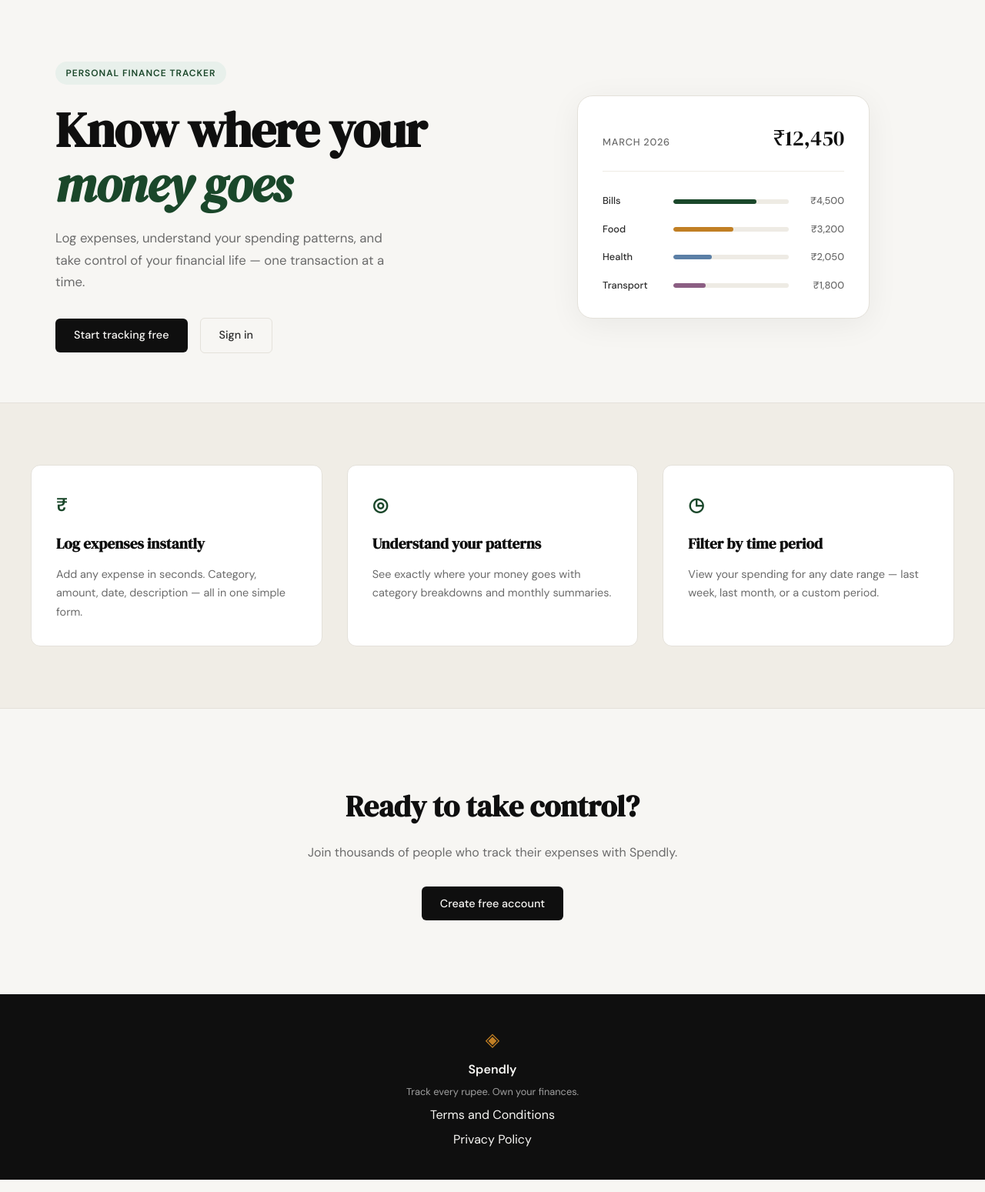
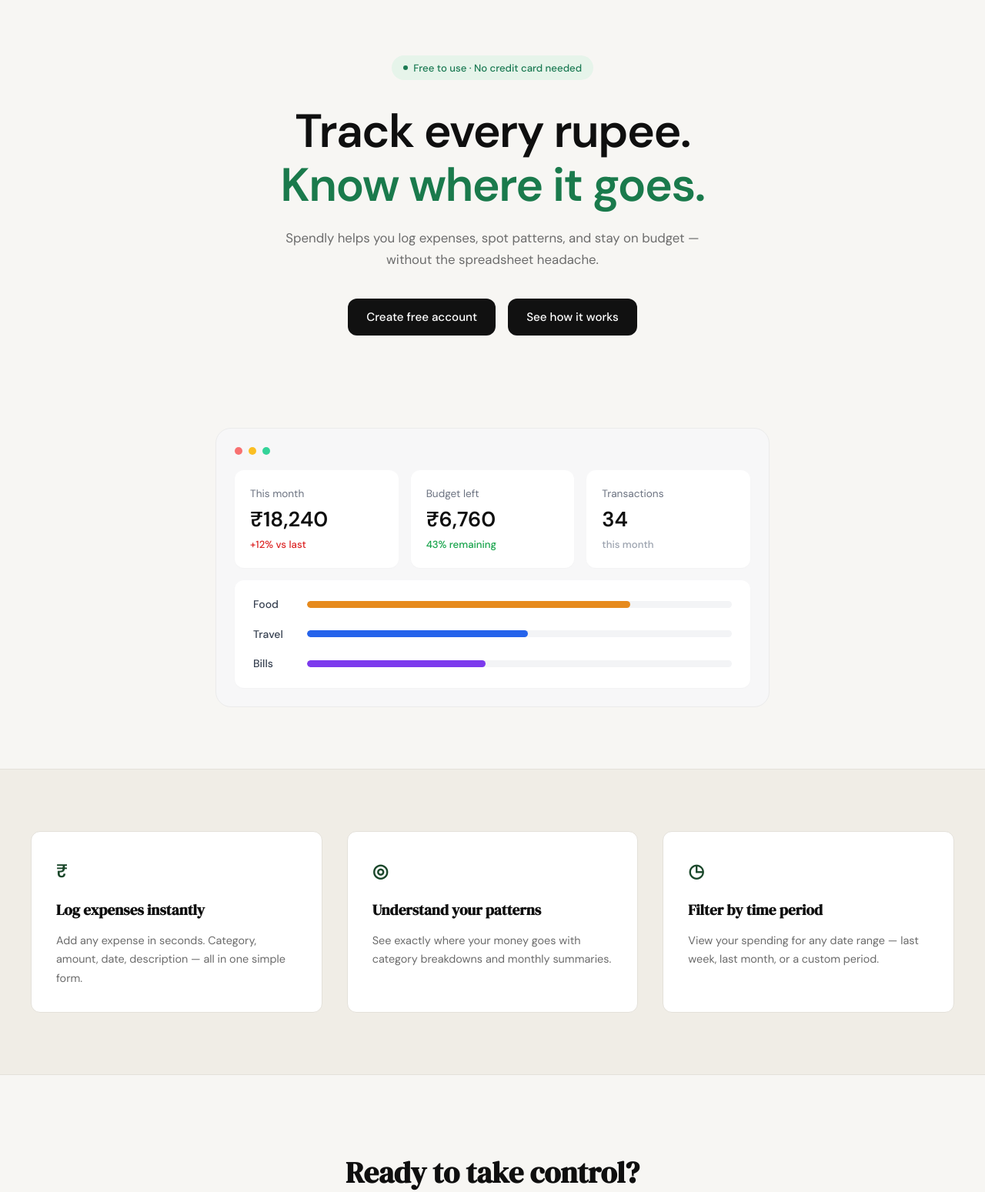
Before and after one commit to Vipin-05/spendly, a Flask app: page / in a window 1280 px wide. Shown: the part 61-1610 px from the top of the page at 77% size. Run offline with Flask 3, Linux system fonts and the light colour scheme.

Commit message:
landing: redesign the hero section to match mockup

```diff
--- /dev/null
+++ b/static/css/landing.css
@@ -0,0 +1,232 @@
+/* ------------------------------------------------------------------ */
+/* Hero Section (Centered Stacked Layout)                             */
+/* ------------------------------------------------------------------ */
+
+.hero {
+    display: flex;
+    flex-direction: column;
+    align-items: center;
+    text-align: center;
+    padding: 4.5rem 1.5rem 5rem;
+    max-width: 900px;
+    margin: 0 auto;
+}
+
+.hero-inner {
+    display: flex;
+    flex-direction: column;
+    align-items: center;
+    max-width: 700px;
+    margin: 0 auto;
+}
+
+.hero-badge {
+    display: inline-flex;
+    align-items: center;
+    gap: 0.45rem;
+    background: #e6f4ea;
+    color: #1b7a53;
+    font-size: 0.825rem;
+    font-weight: 500;
+    text-transform: none;
+    letter-spacing: normal;
+    padding: 0.35rem 0.95rem;
+    border-radius: 999px;
+    margin-bottom: 2rem;
+}
+
+.badge-dot {
+    display: inline-block;
+    width: 6px;
+    height: 6px;
+    background: #1b7a53;
+    border-radius: 50%;
+}
+
+.hero-title {
+    font-family: var(--font-body);
+    font-size: clamp(2.4rem, 5vw, 3.8rem);
+    font-weight: 700;
+    line-height: 1.15;
+    letter-spacing: -0.025em;
+    color: var(--ink);
+    margin-bottom: 1.25rem;
+}
+
+.hero-title .highlight {
+    color: #1a7a4c;
+    font-style: normal;
+}
+
+.hero-subtitle {
+    font-size: 1.05rem;
+    color: var(--ink-muted);
+    line-height: 1.65;
+    max-width: 580px;
+    margin: 0 auto 2.25rem;
+}
+
+.hero-actions {
+    display: flex;
+    gap: 1rem;
+    align-items: center;
+    justify-content: center;
+    margin-bottom: 3.5rem;
+}
+
+.hero-actions .btn-hero {
+    display: inline-flex;
+    align-items: center;
+    justify-content: center;
+    background: #111111;
+    color: #ffffff;
+    padding: 0.75rem 1.5rem;
+    border-radius: 12px;
+    font-weight: 500;
+    font-size: 0.95rem;
+    transition: background 0.2s, transform 0.1s;
+    text-decoration: none;
+}
+
+.hero-actions .btn-hero:hover {
+    background: #2a2a2a;
+    color: #ffffff;
+}
+
+/* ------------------------------------------------------------------ */
+/* Hero Visual / Mockup                                               */
+/* ------------------------------------------------------------------ */
+
+.hero-visual {
+    display: flex !important;
+    justify-content: center;
+    width: 100%;
+}
+
+.app-mockup {
+    background: #f7f7f8;
+    border: 1px solid #ebebeb;
+    border-radius: 20px;
+    padding: 1.5rem;
+    width: 100%;
+    max-width: 720px;
+}
+
+.window-controls {
+    display: flex;
+    align-items: center;
+    gap: 8px;
+    margin-bottom: 1.25rem;
+}
+
+.control-dot {
+    width: 10px;
+    height: 10px;
+    border-radius: 50%;
+    display: inline-block;
+}
+
+.dot-red { background: #f87171; }
+.dot-yellow { background: #fbbf24; }
+.dot-green { background: #34d399; }
+
+.stats-grid {
+    display: grid;
+    grid-template-columns: repeat(3, 1fr);
+    gap: 1rem;
+    margin-bottom: 1rem;
+}
+
+.stat-card {
+    background: #ffffff;
+    border-radius: 12px;
+    padding: 1.25rem;
+    text-align: left;
+    box-shadow: 0 1px 2px rgba(0, 0, 0, 0.02);
+}
+
+.stat-label {
+    font-size: 0.85rem;
+    color: #6b7280;
+    font-weight: 400;
+    margin-bottom: 0.4rem;
+}
+
+.stat-value {
+    font-family: var(--font-body);
+    font-size: 1.7rem;
+    font-weight: 700;
+    color: var(--ink);
+    line-height: 1.2;
+    margin-bottom: 0.35rem;
+}
+
+.stat-sub {
+    font-size: 0.825rem;
+    font-weight: 500;
+}
+
+.stat-red { color: #dc2626; }
+.stat-green { color: #16a34a; }
+.stat-muted { color: #9ca3af; }
+
+.bars-card {
+    background: #ffffff;
+    border-radius: 12px;
+    padding: 1.25rem 1.5rem;
+    box-shadow: 0 1px 2px rgba(0, 0, 0, 0.02);
+    display: flex;
+    flex-direction: column;
+    gap: 1rem;
+}
+
+.bar-row {
+    display: grid;
+    grid-template-columns: 50px 1fr;
+    align-items: center;
+    gap: 1.25rem;
+}
+
+.bar-label {
+    font-size: 0.875rem;
+    font-weight: 500;
+    color: #374151;
+    text-align: left;
+}
+
+.bar-track {
+    height: 9px;
+    background: #f3f4f6;
+    border-radius: 999px;
+    overflow: hidden;
+    width: 100%;
+}
+
+.bar-fill {
+    height: 100%;
+    border-radius: 999px;
+}
+
+.fill-food { background: #e68a1d; }
+.fill-travel { background: #2563eb; }
+.fill-bills { background: #7c3aed; }
+
+/* Responsive adjustments */
+@media (max-width: 680px) {
+    .hero {
+        padding: 3rem 1rem 3rem;
+    }
+    .stats-grid {
+        grid-template-columns: 1fr;
+    }
+    .hero-actions {
+        flex-direction: column;
+        width: 100%;
+    }
+    .hero-actions .btn-hero {
+        width: 100%;
+    }
+    .app-mockup {
+        padding: 1rem;
+    }
+}
--- a/templates/landing.html
+++ b/templates/landing.html
@@ -1,60 +1,73 @@
 {% extends "base.html" %}
 
 {% block title %}Spendly — Track Every Rupee{% endblock %}
+
+{% block head %}
+<link rel="stylesheet" href="{{ url_for('static', filename='css/landing.css') }}">
+{% endblock %}
 
 {% block content %}
 
 <section class="hero">
     <div class="hero-inner">
-        <div class="hero-badge">Personal Finance Tracker</div>
+        <div class="hero-badge">
+            <span class="badge-dot"></span>
+            Free to use · No credit card needed
+        </div>
         <h1 class="hero-title">
-            Know where your<br>
-            <em>money goes</em>
+            Track every rupee.<br>
+            <span class="highlight">Know where it goes.</span>
         </h1>
         <p class="hero-subtitle">
-            Log expenses, understand your spending patterns,
-            and take control of your financial life —
-            one transaction at a time.
+            Spendly helps you log expenses, spot patterns, and stay on budget — without the spreadsheet headache.
         </p>
         <div class="hero-actions">
-            <a href="{{ url_for('register') }}" class="btn-primary">Start tracking free</a>
-            <a href="{{ url_for('login') }}" class="btn-ghost">Sign in</a>
+            <a href="{{ url_for('register') }}" class="btn-hero">Create free account</a>
+            <a href="#" class="btn-hero">See how it works</a>
         </div>
     </div>
     <div class="hero-visual">
-        <div class="mock-card">
-            <div class="mock-card-header">
-                <span class="mock-label">March 2026</span>
-                <span class="mock-total">₹12,450</span>
+        <div class="app-mockup">
+            <div class="window-controls">
+                <span class="control-dot dot-red"></span>
+                <span class="control-dot dot-yellow"></span>
+                <span class="control-dot dot-green"></span>
             </div>
-            <div class="mock-bars">
-                <div class="mock-bar-row">
-                    <span class="mock-cat">Bills</span>
-                    <div class="mock-bar-track">
-                        <div class="mock-bar" style="width: 72%"></div>
+            <div class="stats-grid">
+                <div class="stat-card">
+                    <div class="stat-label">This month</div>
+                    <div class="stat-value">₹18,240</div>
+                    <div class="stat-sub stat-red">+12% vs last</div>
+                </div>
+                <div class="stat-card">
+                    <div class="stat-label">Budget left</div>
+                    <div class="stat-value">₹6,760</div>
+                    <div class="stat-sub stat-green">43% remaining</div>
+                </div>
+                <div class="stat-card">
+                    <div class="stat-label">Transactions</div>
+                    <div class="stat-value">34</div>
+                    <div class="stat-sub stat-muted">this month</div>
+                </div>
+            </div>
+            <div class="bars-card">
+                <div class="bar-row">
+                    <span class="bar-label">Food</span>
+                    <div class="bar-track">
+                        <div class="bar-fill fill-food" style="width: 76%"></div>
                     </div>
-                    <span class="mock-amt">₹4,500</span>
                 </div>
-                <div class="mock-bar-row">
-                    <span class="mock-cat">Food</span>
-                    <div class="mock-bar-track">
-                        <div class="mock-bar mock-bar-2" style="width: 52%"></div>
+                <div class="bar-row">
+                    <span class="bar-label">Travel</span>
+                    <div class="bar-track">
+                        <div class="bar-fill fill-travel" style="width: 52%"></div>
                     </div>
-                    <span class="mock-amt">₹3,200</span>
                 </div>
-                <div class="mock-bar-row">
-                    <span class="mock-cat">Health</span>
-                    <div class="mock-bar-track">
-                        <div class="mock-bar mock-bar-3" style="width: 33%"></div>
+                <div class="bar-row">
+                    <span class="bar-label">Bills</span>
+                    <div class="bar-track">
+                        <div class="bar-fill fill-bills" style="width: 42%"></div>
                     </div>
-                    <span class="mock-amt">₹2,050</span>
-                </div>
-                <div class="mock-bar-row">
-                    <span class="mock-cat">Transport</span>
-                    <div class="mock-bar-track">
-                        <div class="mock-bar mock-bar-4" style="width: 28%"></div>
-                    </div>
-                    <span class="mock-amt">₹1,800</span>
                 </div>
             </div>
         </div>
```
